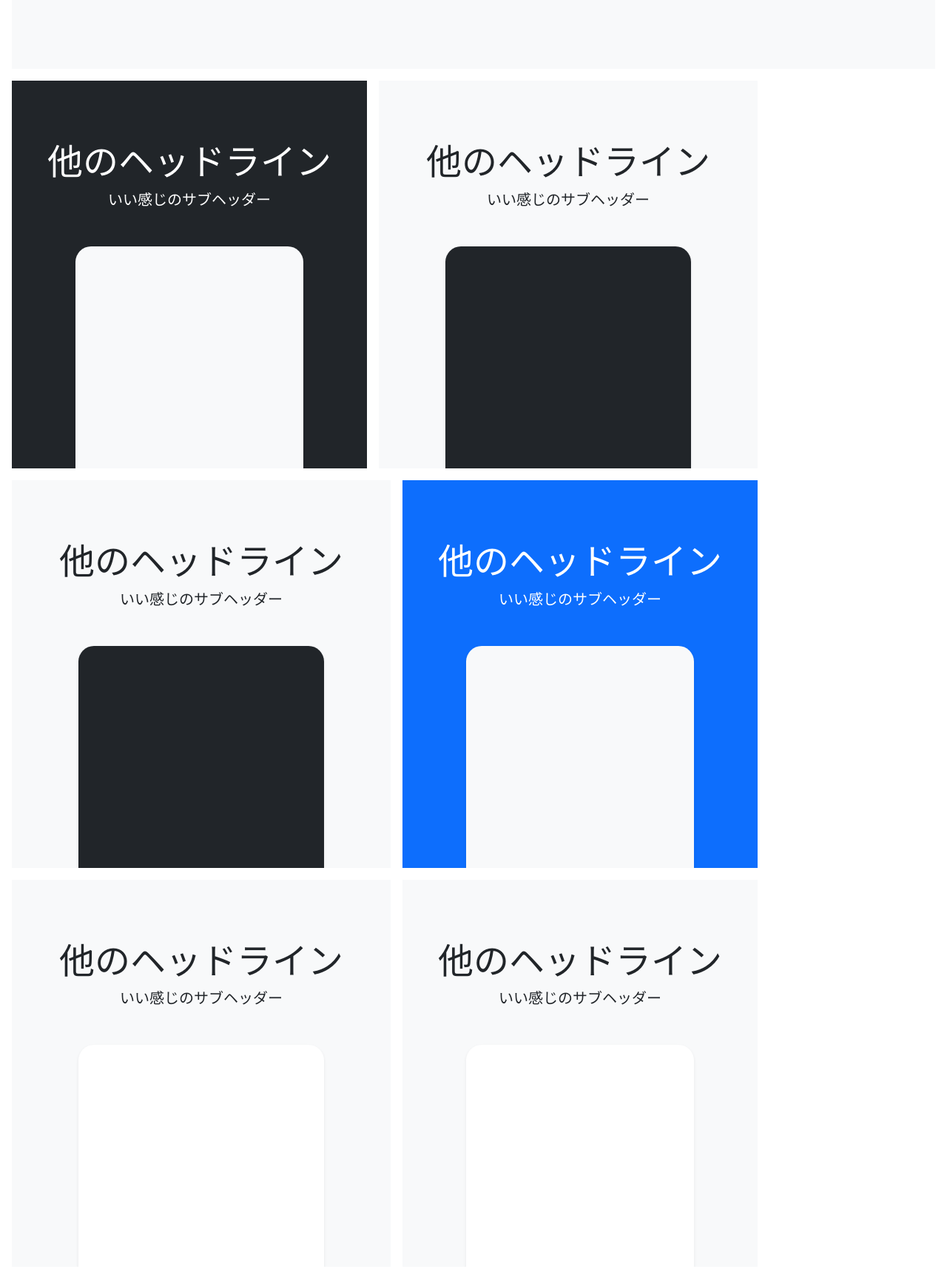
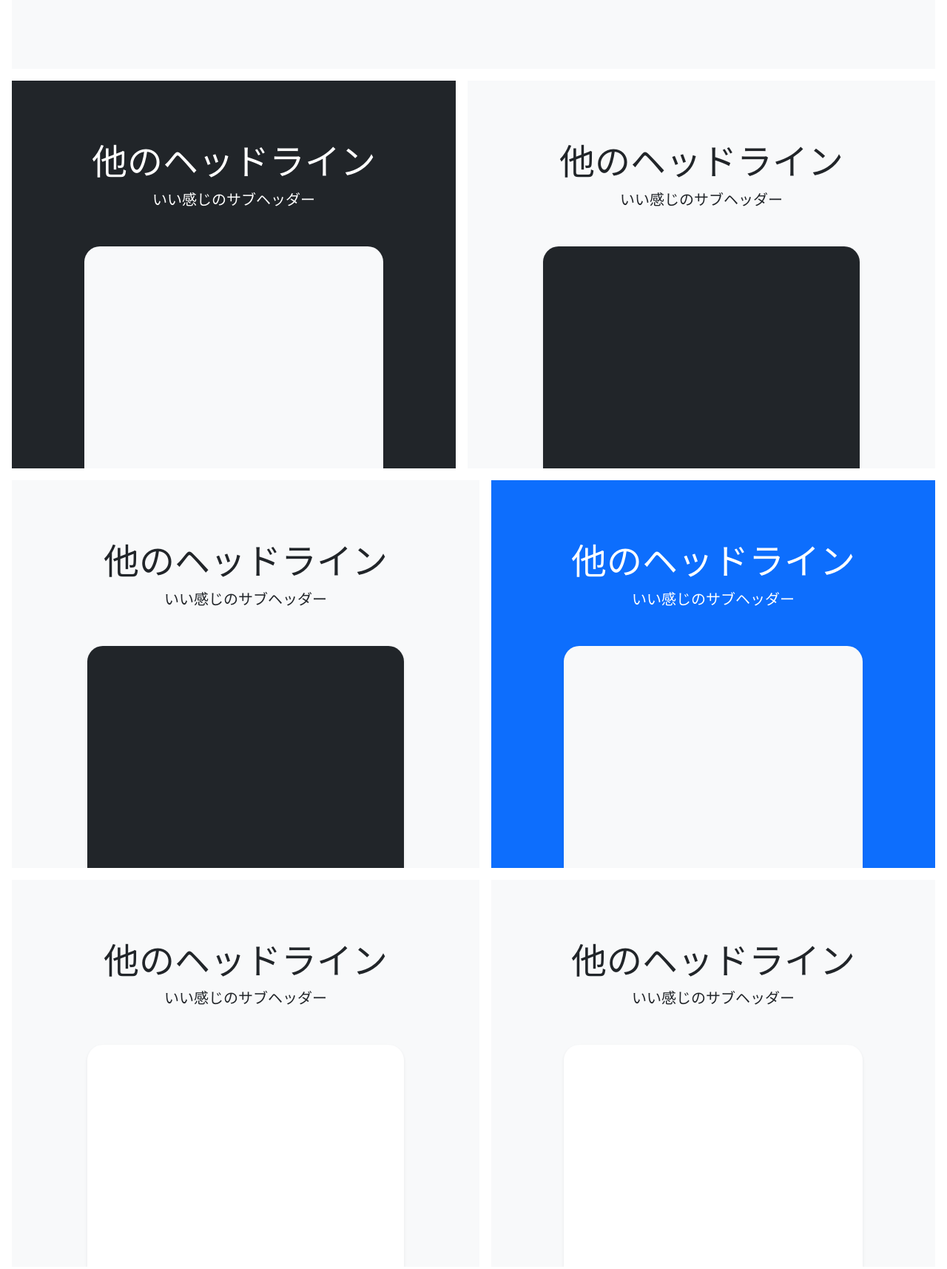
Before and after one commit to sleepinthefire/mining_study_society, a plain HTML site: page 5e884898da28047151d0e56f8dc6292773603d0d6aabbdd62a11ef721d1542d8/index.html in a window 1280 px wide. Shown: the part 523-2238 px from the top of the page at 74% size. Drawn offline with nearby package versions, Linux system fonts and the light colour scheme.

Commit message:
flexfill

```diff
--- a/5e884898da28047151d0e56f8dc6292773603d0d6aabbdd62a11ef721d1542d8/index.html
+++ b/5e884898da28047151d0e56f8dc6292773603d0d6aabbdd62a11ef721d1542d8/index.html
@@ -60,15 +60,15 @@
     </div>
   </div>
 
-  <div class="d-md-flex flex-md-fill w-100 my-md-3 ps-md-3">
-    <div class="bg-dark me-md-3 pt-3 px-3 pt-md-5 px-md-5 text-center text-white overflow-hidden">
+  <div class="d-md-flex flex-md-equal w-100 my-md-3 ps-md-3">
+    <div class="bg-dark flex-fill me-md-3 pt-3 px-3 pt-md-5 px-md-5 text-center text-white overflow-hidden">
       <div class="my-3 py-3">
         <h2 class="display-5">他のヘッドライン</h2>
         <p class="lead">いい感じのサブヘッダー</p>
       </div>
       <div class="bg-light shadow-sm mx-auto" style="width: 80%; height: 300px; border-radius: 21px 21px 0 0;"></div>
     </div>
-    <div class="bg-light me-md-3 pt-3 px-3 pt-md-5 px-md-5 text-center overflow-hidden">
+    <div class="bg-light flex-fill me-md-3 pt-3 px-3 pt-md-5 px-md-5 text-center overflow-hidden">
       <div class="my-3 p-3">
         <h2 class="display-5">他のヘッドライン</h2>
         <p class="lead">いい感じのサブヘッダー</p>
@@ -78,14 +78,14 @@
   </div>
 
   <div class="d-md-flex flex-md-equal w-100 my-md-3 ps-md-3">
-    <div class="bg-light me-md-3 pt-3 px-3 pt-md-5 px-md-5 text-center overflow-hidden">
+    <div class="bg-light flex-fill me-md-3 pt-3 px-3 pt-md-5 px-md-5 text-center overflow-hidden">
       <div class="my-3 p-3">
         <h2 class="display-5">他のヘッドライン</h2>
         <p class="lead">いい感じのサブヘッダー</p>
       </div>
       <div class="bg-dark shadow-sm mx-auto" style="width: 80%; height: 300px; border-radius: 21px 21px 0 0;"></div>
     </div>
-    <div class="bg-primary me-md-3 pt-3 px-3 pt-md-5 px-md-5 text-center text-white overflow-hidden">
+    <div class="bg-primary flex-fill me-md-3 pt-3 px-3 pt-md-5 px-md-5 text-center text-white overflow-hidden">
       <div class="my-3 py-3">
         <h2 class="display-5">他のヘッドライン</h2>
         <p class="lead">いい感じのサブヘッダー</p>
@@ -95,14 +95,14 @@
   </div>
 
   <div class="d-md-flex flex-md-equal w-100 my-md-3 ps-md-3">
-    <div class="bg-light me-md-3 pt-3 px-3 pt-md-5 px-md-5 text-center overflow-hidden">
+    <div class="bg-light flex-fill me-md-3 pt-3 px-3 pt-md-5 px-md-5 text-center overflow-hidden">
       <div class="my-3 p-3">
         <h2 class="display-5">他のヘッドライン</h2>
         <p class="lead">いい感じのサブヘッダー</p>
       </div>
       <div class="bg-white shadow-sm mx-auto" style="width: 80%; height: 300px; border-radius: 21px 21px 0 0;"></div>
     </div>
-    <div class="bg-light me-md-3 pt-3 px-3 pt-md-5 px-md-5 text-center overflow-hidden">
+    <div class="bg-light flex-fill me-md-3 pt-3 px-3 pt-md-5 px-md-5 text-center overflow-hidden">
       <div class="my-3 py-3">
         <h2 class="display-5">他のヘッドライン</h2>
         <p class="lead">いい感じのサブヘッダー</p>
@@ -112,14 +112,14 @@
   </div>
 
   <div class="d-md-flex flex-md-equal w-100 my-md-3 ps-md-3">
-    <div class="bg-light me-md-3 pt-3 px-3 pt-md-5 px-md-5 text-center overflow-hidden">
+    <div class="bg-light flex-fill me-md-3 pt-3 px-3 pt-md-5 px-md-5 text-center overflow-hidden">
       <div class="my-3 p-3">
         <h2 class="display-5">他のヘッドライン</h2>
         <p class="lead">いい感じのサブヘッダー</p>
       </div>
       <div class="bg-white shadow-sm mx-auto" style="width: 80%; height: 300px; border-radius: 21px 21px 0 0;"></div>
     </div>
-    <div class="bg-light me-md-3 pt-3 px-3 pt-md-5 px-md-5 text-center overflow-hidden">
+    <div class="bg-light flex-fill me-md-3 pt-3 px-3 pt-md-5 px-md-5 text-center overflow-hidden">
       <div class="my-3 py-3">
         <h2 class="display-5">他のヘッドライン</h2>
         <p class="lead">いい感じのサブヘッダー</p>
```
